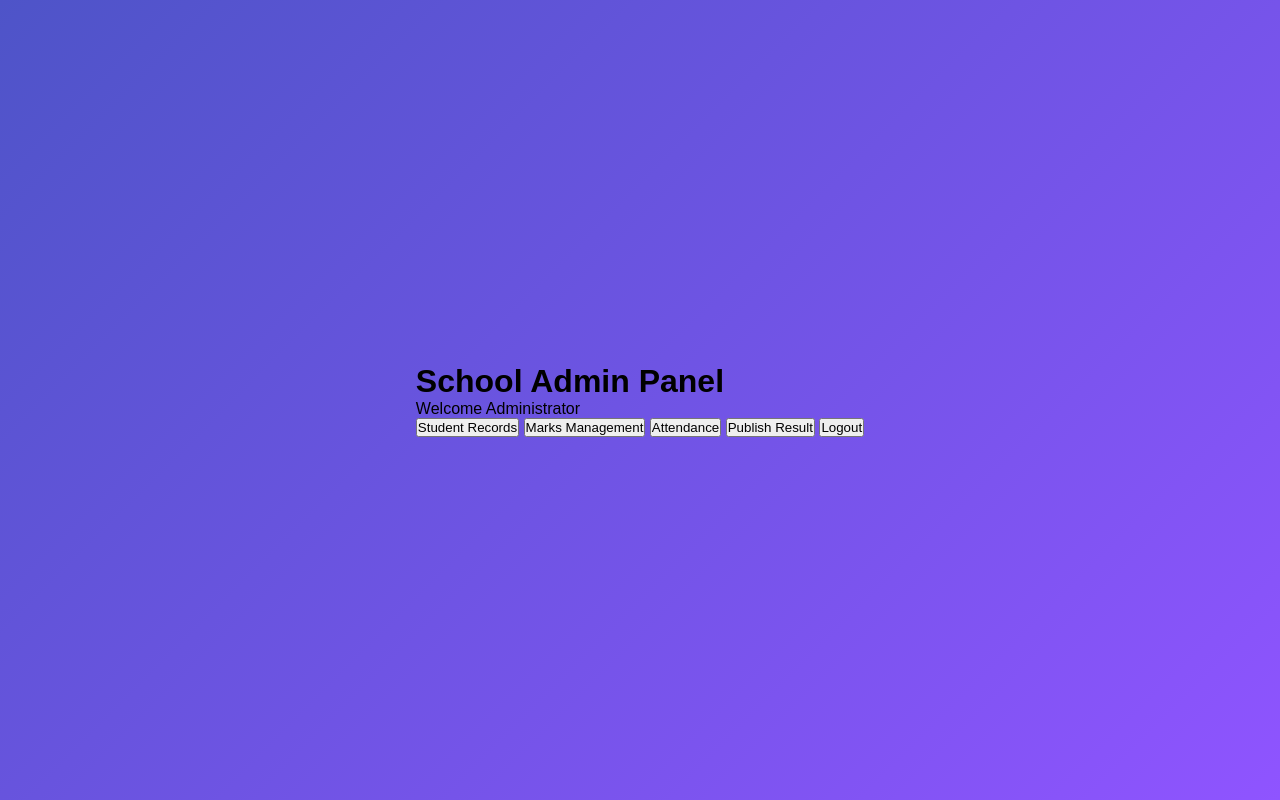
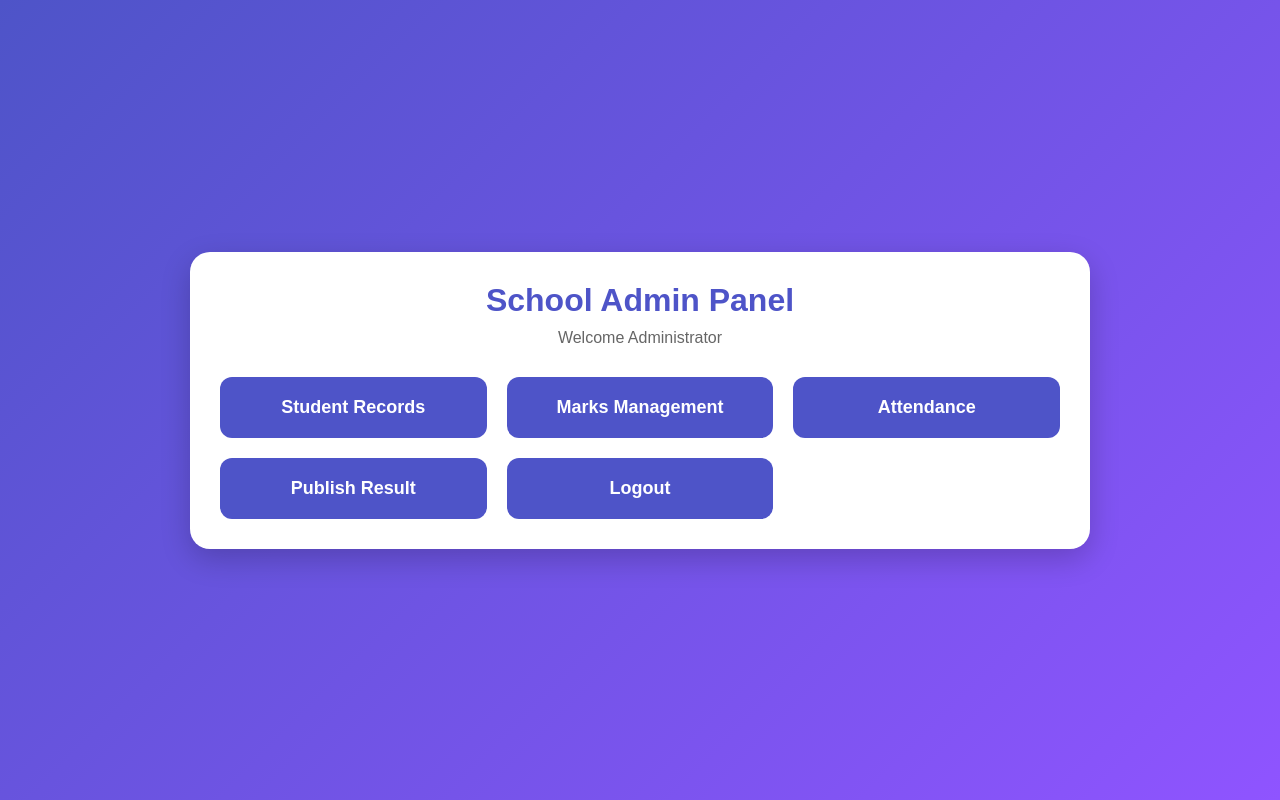
Before and after one commit to Vivaan-kumar12/Student-login, a plain HTML site: page dashboard.html in a window 1280 px wide. Drawn offline with Linux system fonts and the light colour scheme.

Commit message:
Implement dashboard and menu styles in admin.css
Add styles for dashboard and menu components.

```diff
--- a/admin.css
+++ b/admin.css
@@ -101,3 +101,78 @@ font-size:14px;
 color:#666;
 
 }
+
+.dashboard{
+
+width:95%;
+
+max-width:900px;
+
+background:white;
+
+padding:30px;
+
+border-radius:20px;
+
+box-shadow:0 10px 30px rgba(0,0,0,.2);
+
+text-align:center;
+
+}
+
+.dashboard h1{
+
+color:#4e54c8;
+
+margin-bottom:10px;
+
+}
+
+.dashboard p{
+
+margin-bottom:30px;
+
+color:#666;
+
+}
+
+.menu{
+
+display:grid;
+
+grid-template-columns:
+repeat(auto-fit,minmax(220px,1fr));
+
+gap:20px;
+
+}
+
+.menu button{
+
+padding:20px;
+
+font-size:18px;
+
+font-weight:bold;
+
+border:none;
+
+border-radius:12px;
+
+cursor:pointer;
+
+background:#4e54c8;
+
+color:white;
+
+transition:.3s;
+
+}
+
+.menu button:hover{
+
+transform:translateY(-4px);
+
+background:#6b6cff;
+
+}
```
